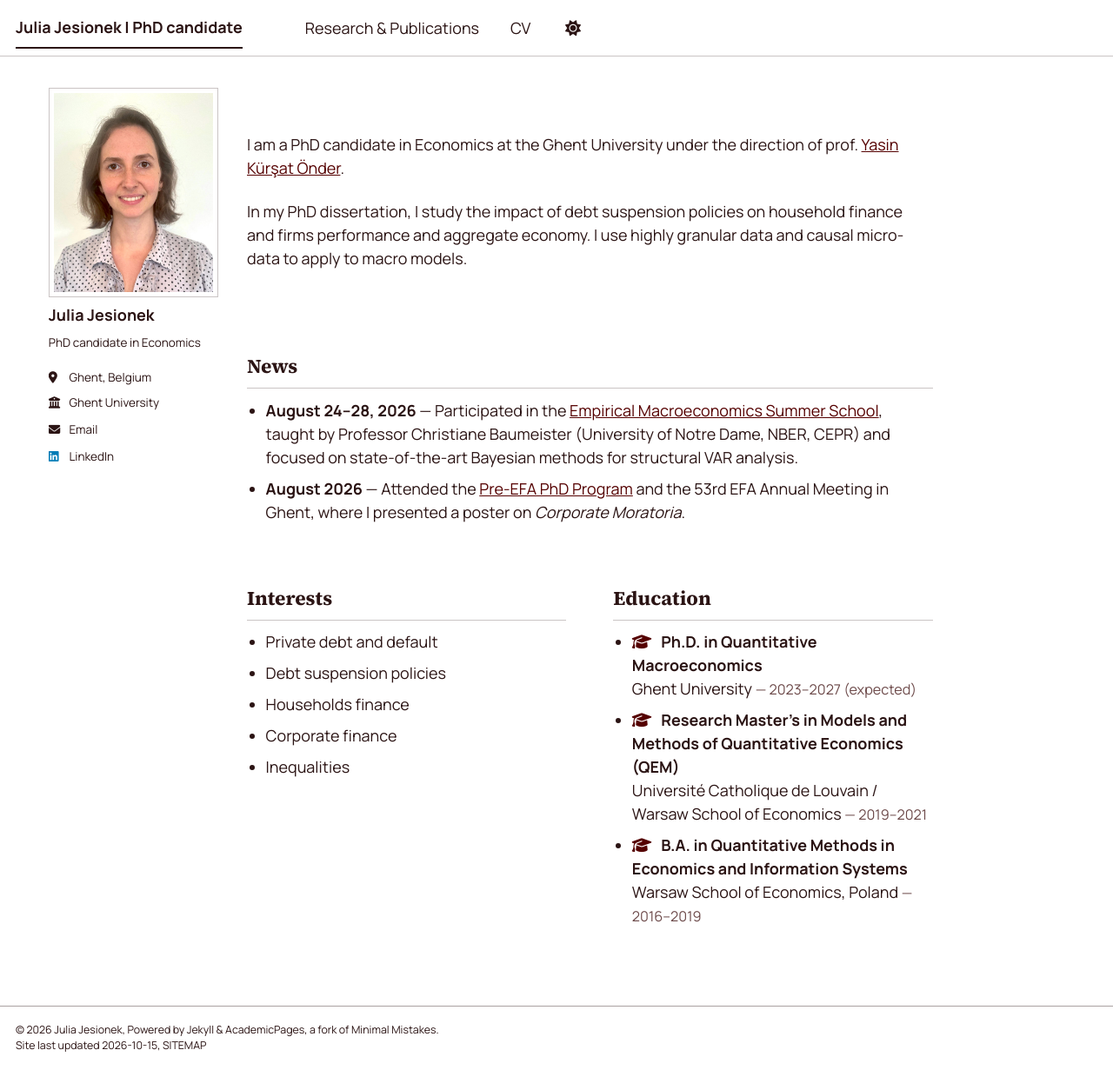
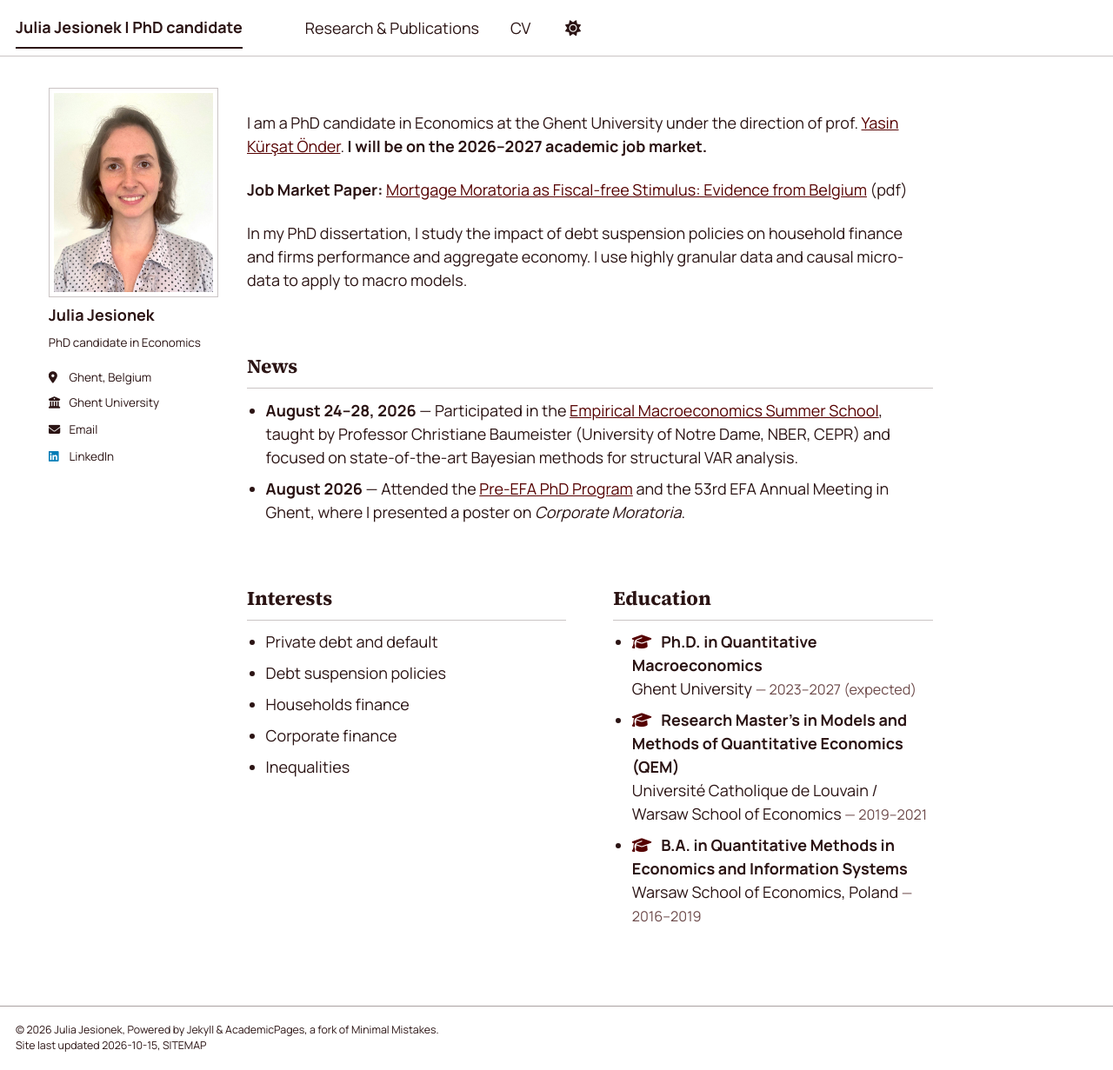
Before and after one commit to juliajesionek/homepage, a Jekyll site: the page built from _pages/about.md, in a window 1280 px wide and 1231 px high. Shown: the whole window at 87% size. Built offline with Jekyll 4.4.1, drawn with Linux system fonts in a browser that asks for light colours; a style sheet for code colours, icons or effects is not loaded.

Commit message:
Add job market note and JMP link; rename JMP section, add Current Projects category
Co-Authored-By: Claude Opus 5.5 <noreply@anthropic.com>

```diff
--- a/_config.yml
+++ b/_config.yml
@@ -85,6 +85,8 @@ author:
 # Publication Category - The following the list of publication categories and their headings
 publication_category:
   current_projects:
+    title: 'Job Market Paper'
+  work_in_progress:
     title: 'Current Projects'
   non_academic:
     title: 'Non-academic Publications'
--- a/_pages/about.md
+++ b/_pages/about.md
@@ -9,7 +9,9 @@ redirect_from:
 
 <div class="about-intro" markdown="1">
 
-I am a PhD candidate in Economics at the Ghent University under the direction of prof. [Yasin Kürşat Önder](https://sites.google.com/view/yasin-kursat-onder).
+I am a PhD candidate in Economics at the Ghent University under the direction of prof. [Yasin Kürşat Önder](https://sites.google.com/view/yasin-kursat-onder). **I will be on the 2026–2027 academic job market.**
+
+**Job Market Paper:** [Mortgage Moratoria as Fiscal-free Stimulus: Evidence from Belgium](/files/Belgian_Mortgage_Moratoria_WP.pdf) (pdf)
 
 In my PhD dissertation, I study the impact of debt suspension policies on household finance and firms performance and aggregate economy. I use highly granular data and causal micro-data to apply to macro models.
 
```
